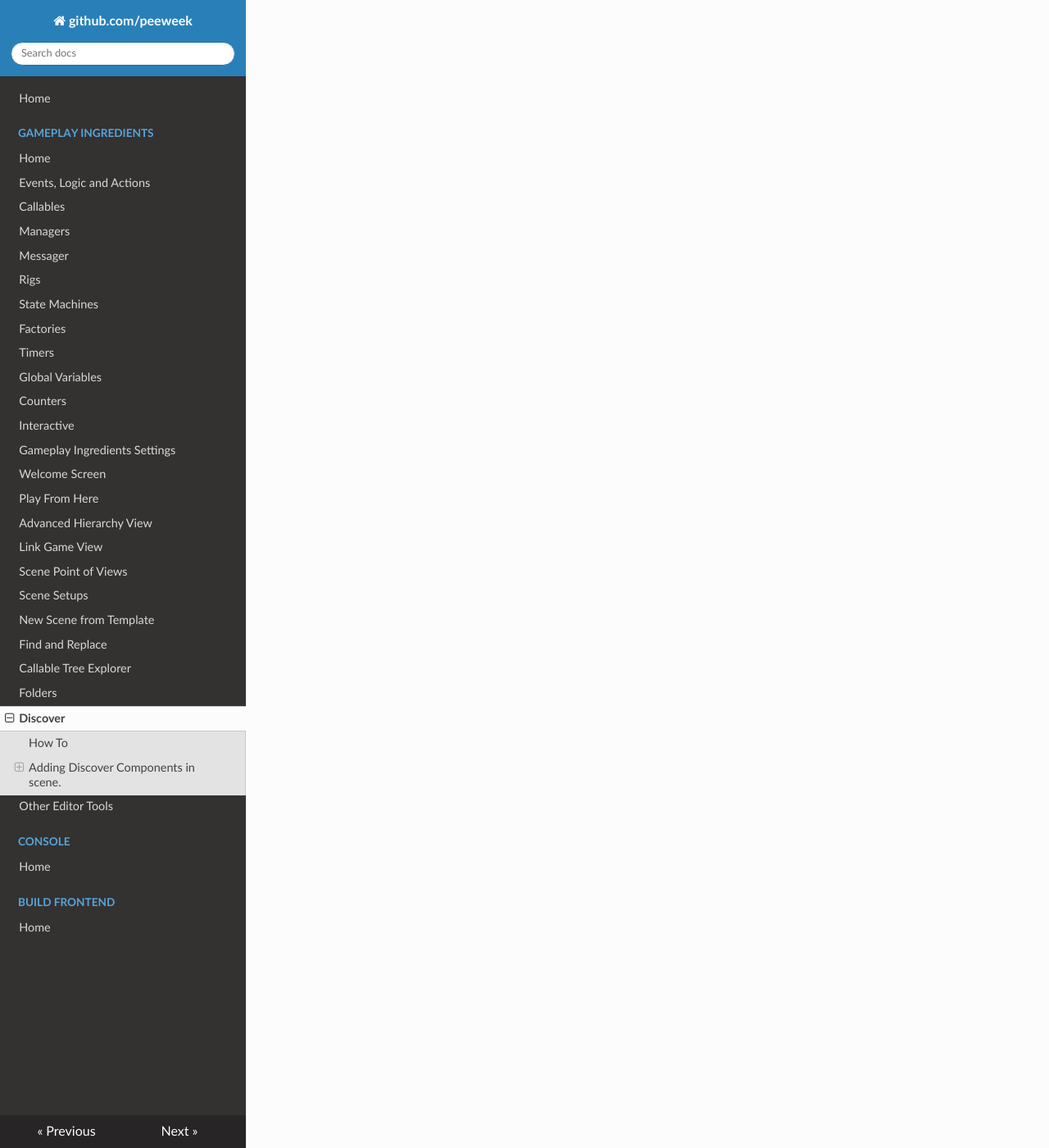
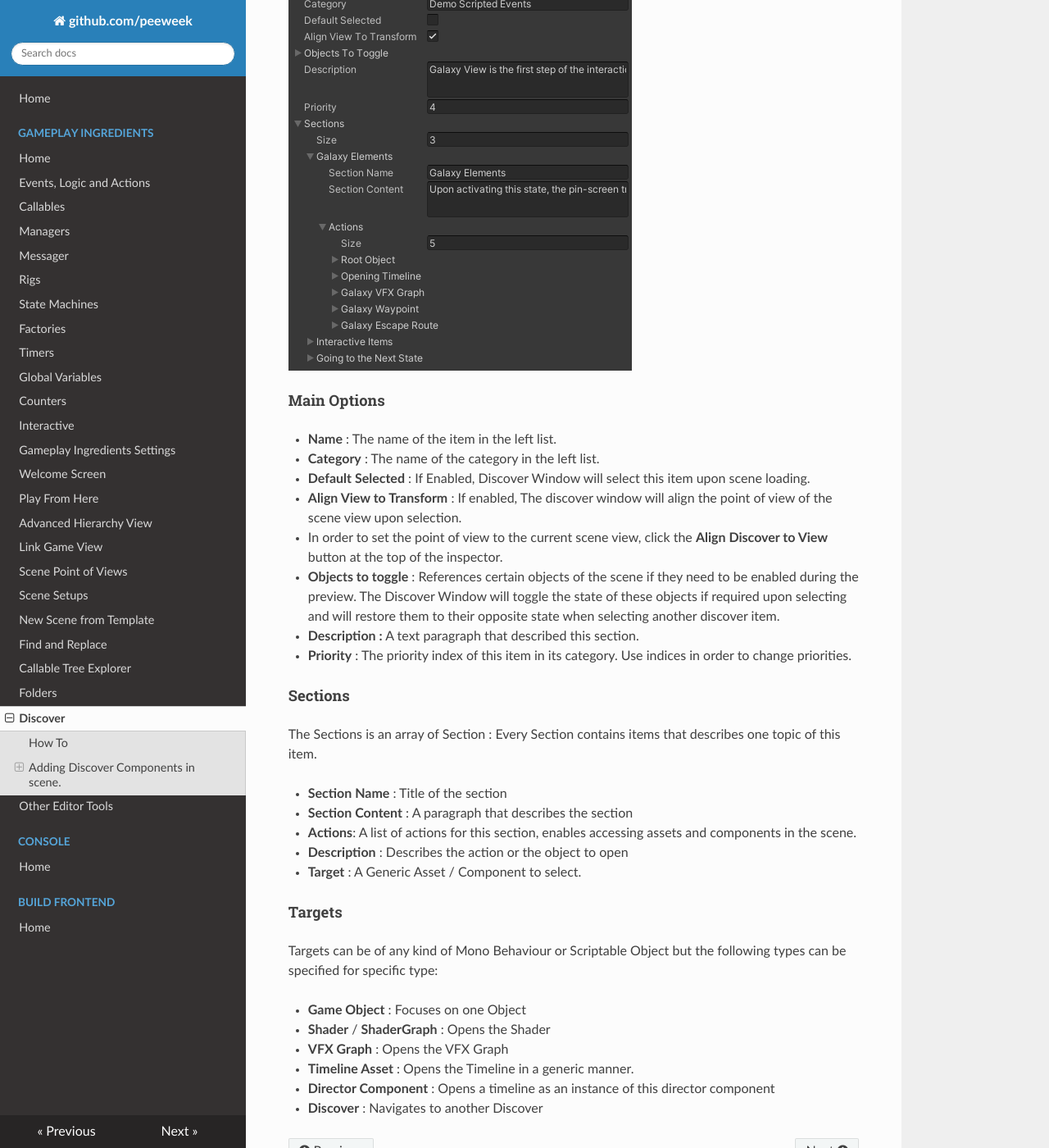
Before and after one commit to peeweek/documentation, an MkDocs documentation site: the page built from docs/gameplay-ingredients/discover.md, in a window 1280 px wide and 1400 px high, scrolled down 1867 px. Shown: the whole window at 82% size. Built offline with MkDocs 1.6.1, drawn with Linux system fonts in a browser that asks for light colours; nearby versions of some CDN libraries; some of the changed text lies outside the part shown.

Commit message:
Discover Documentation

```diff
--- a/docs/gameplay-ingredients/discover.md
+++ b/docs/gameplay-ingredients/discover.md
@@ -3,6 +3,8 @@
 **Version:** 2019.1.2
 
 Discover is an Editor Window that displays user-created content in order to discover a project through a navigation window. Discover enable loading scenes or [scene setups](scene-setups.md) , then display a list of points of interest with extended options, descriptive text, and buttons to access game objects, components and assets.
+
+![](images/discover.png)
 
 ## How To
 
@@ -16,8 +18,42 @@ Double Click a Discover Asset to display its window.
 
 Using the Create Game Object Menu, select Gameplay Ingredients > Discover to create a new Discover Game Object. This game object holds a component to write a discover section into your Discover Window.
 
-Discover Sections are populated one for each Discover Game Object.
+Discover Sections are populated one for each Discover Game Object. Upon Selecting a Discover Object it displays the following inspector as a preview of the discover Component.
 
-#### Main Section
+![](images/discover-view.png)
 
-#### Sub Sections
+In order to edit a discover component, click the edit button so it displays its editing interface.
+
+![](images/discover-edit.png)
+
+#### Main Options
+
+* **Name** : The name of the item in the left list.
+* **Category** : The name of the category in the left list.
+* **Default Selected** : If Enabled, Discover Window will select this item upon scene loading.
+* **Align View to Transform** : If enabled, The discover window will align the point of view of the scene view upon selection.
+  * In order to set the point of view to the current scene view, click the **Align Discover to View** button at the top of the inspector.
+* **Objects to toggle** : References certain objects of the scene if they need to be enabled during the preview. The Discover Window will toggle the state of these objects if required upon selecting and will restore them to their opposite state when selecting another discover item.
+* **Description :** A text paragraph that described this section.
+* **Priority** : The priority index of this item in its category. Use indices in order to change priorities.
+
+#### Sections
+
+The Sections is an array of Section :  Every Section contains items that describes one topic of this item.
+
+* **Section Name** : Title of the section
+* **Section Content** : A paragraph that describes the section
+* **Actions**: A list of actions for this section, enables accessing assets and components in the scene.
+  * **Description** : Describes the action or the object to open
+  * **Target** : A Generic Asset / Component to select.
+
+#### Targets
+
+Targets can be of any kind of Mono Behaviour or Scriptable Object but the following types can be specified for specific type:
+
+* **Game Object** : Focuses on one Object
+* **Shader** / **ShaderGraph** : Opens the Shader
+* **VFX Graph** : Opens the VFX Graph
+* **Timeline Asset** : Opens the Timeline in a generic manner.
+* **Director Component** : Opens a timeline as an instance of this director component
+* **Discover** : Navigates to another Discover
```
Also changed, not shown: docs/gameplay-ingredients/images/discover-edit.png (added), docs/gameplay-ingredients/images/discover-view.png (added), docs/gameplay-ingredients/images/discover.png (added).
